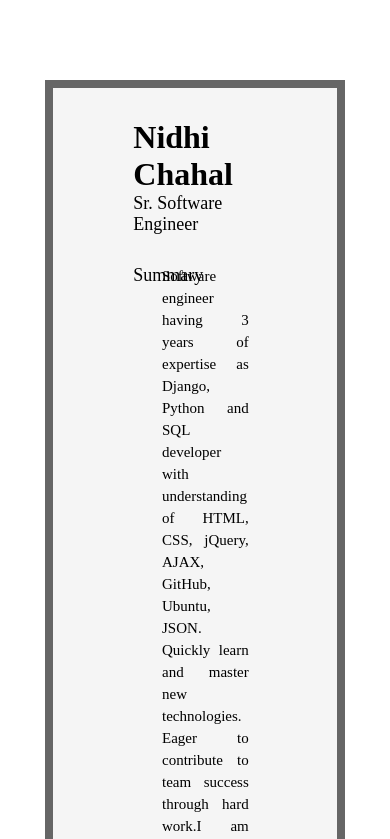
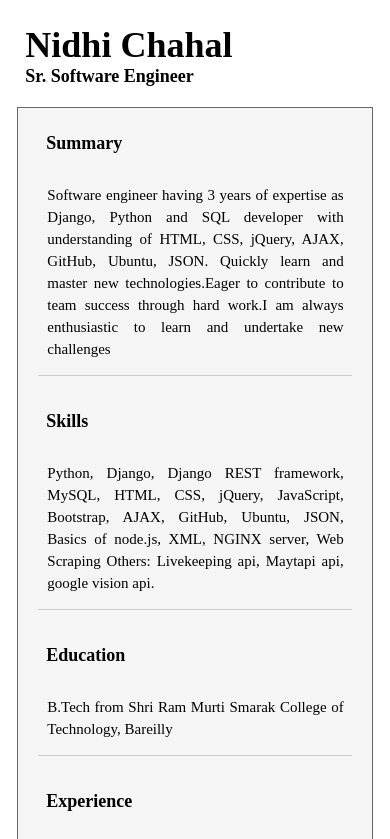
Before and after one commit to mf-nidhichahal/resumetemplate, a plain HTML site: page index.html in a window 390 px wide. Shown: the top 839 px of the page. Drawn offline with Linux system fonts and the light colour scheme.

Commit message:
new media query

```diff
--- a/flexmedia.css
+++ b/flexmedia.css
@@ -2,17 +2,26 @@
 #main{
     width: 80.07%;
     margin: auto;
+
 }
+
 
 
 #inner {
 
-    padding: 10px 80px;
-    margin: 80px auto;
+    padding: 10px 50px;
+    margin: 20px auto;
     background: #f5f5f5;
     border: solid #666;
-    border-width: 8px;
+    border-width: 1px;
+
 }
+
+
+.inner:hover {
+    box-shadow: 0 8px 16px 0 rgba(0,0,0,0.2);
+  }
+
 
 .bd-div{
     display: flex;
@@ -39,6 +48,9 @@
 h2{
 font-weight: normal;
 font-size: 18px;
+}
+h1{
+    font-size: 36px;
 }
 
 p{
@@ -80,7 +92,7 @@ p{
 
 
 /* CSS for mobile screen */
-@media screen and (max-width:768px) and (min-width:468px){
+@media screen and (max-width:767px){
 
 
 
@@ -105,4 +117,15 @@ p.innerp{
 .recent-project-div{
     border-bottom: 1px solid #ccc;
 }
+#main{
+    width:95%
 }
+}
+
+@media screen and (max-width:374px){
+
+.hd-div .heading h1{
+    font-size: 28px;
+}
+
+}
--- a/index.html
+++ b/index.html
@@ -4,7 +4,8 @@
 
 <head>
   <!-- linking of CSS file with html -->
-  <link rel="stylesheet" href="media.css">
+  <!-- <link rel="stylesheet" href="media.css"> -->
+  <link rel="stylesheet" href="flexmedia.css">
   <!-- meta tag for responsive -->
   <meta name="viewport" content="width=device-width,initial-scale=1.0">
 </head>
@@ -12,13 +13,14 @@
 
 <body>
   <div id="main">
+    <div class="hd-div">
+      <div class="heading">
+        <h1>Nidhi Chahal</h1>
+        <h2>Sr. Software Engineer</h2>
+      </div>
+    </div>
     <div id="inner">
-      <div class="hd-div">
-        <div class="heading">
-          <h1>Nidhi Chahal</h1>
-          <h2>Sr. Software Engineer</h2>
-        </div>
-      </div>
+
 
       <div class="bd-div">
         <div class="heading">
--- a/media.css
+++ b/media.css
@@ -83,7 +83,7 @@ p{
 
 
 /* CSS for mobile screen */
-@media screen and (max-width:768px) and (min-width:468px){
+@media screen and (max-width:767px) and (min-width:468px){
 
 .bd-div .text{
     width:100%;
```
